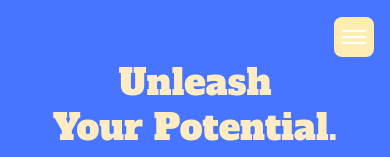
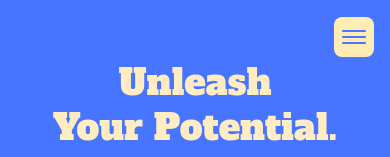
Before and after one commit to p-society/d3-web, a React (Vite) app: page /about-us in a window 390 px wide. Shown: the top 157 px of the page. Built offline with nearby package versions, Linux system fonts and the light colour scheme; a web font is replaced by a local one.

Commit message:
fix: mobile hamburger menu 3 lines is now blue
Signed-off-by: Spandan Hota <spandanhota2005@outlook.com>

```diff
--- a/src/components/about-us/hero.jsx
+++ b/src/components/about-us/hero.jsx
@@ -16,6 +16,7 @@ const AboutUsHero = ({ isLoaded }) => {
       <div className="w-full flex justify-center relative z-20">
         <Navbar
           isLoaded={isLoaded}
+          hamburgerColor="#3366FF"
           color="#FFEAAB"
           hoverColor="#FFEAAB"
           borderColor="#FFEAAB"
--- a/src/components/landingpage/navbar.jsx
+++ b/src/components/landingpage/navbar.jsx
@@ -3,6 +3,7 @@ import { Link } from 'react-router-dom'
 
 const Navbar = ({
   isLoaded,
+  hamburgerColor = 'white',
   // New optional props with safe defaults to preserve current production look
   color = '#e30f70', // link text color + hamburger bg
   hoverColor = '#e30560', // hover background color
@@ -66,12 +67,15 @@ const Navbar = ({
           <div className="w-6 h-6 flex flex-col justify-center items-center">
             <span
               className={`bg-white block transition-all duration-300 ease-out h-0.5 w-6 rounded-sm ${isOpen ? 'rotate-45 translate-y-1' : '-translate-y-0.5'}`}
+              style={{ backgroundColor: hamburgerColor }}
             ></span>
             <span
               className={`bg-white block transition-all duration-300 ease-out h-0.5 w-6 rounded-sm my-0.5 ${isOpen ? 'opacity-0' : 'opacity-100'}`}
+              style={{ backgroundColor: hamburgerColor }}
             ></span>
             <span
               className={`bg-white block transition-all duration-300 ease-out h-0.5 w-6 rounded-sm ${isOpen ? '-rotate-45 -translate-y-1' : 'translate-y-0.5'}`}
+              style={{ backgroundColor: hamburgerColor }}
             ></span>
           </div>
         </button>
```
